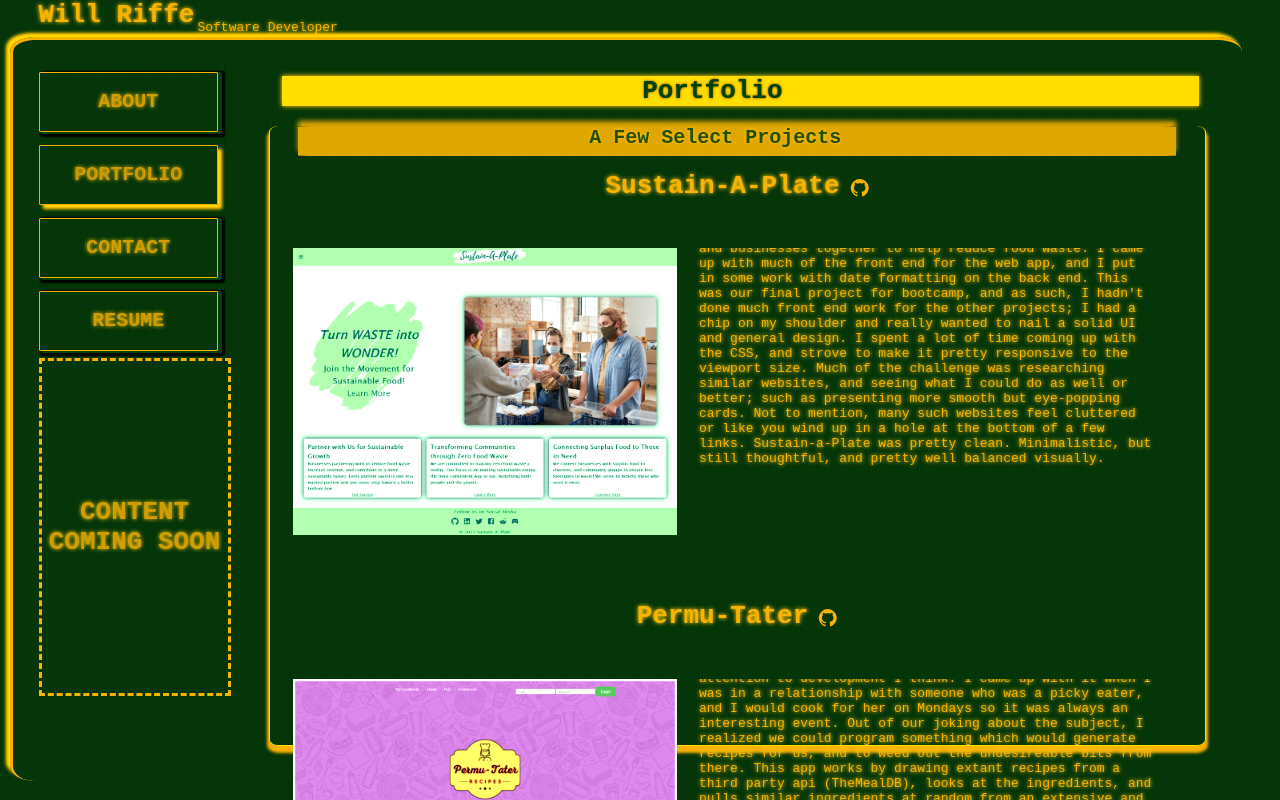
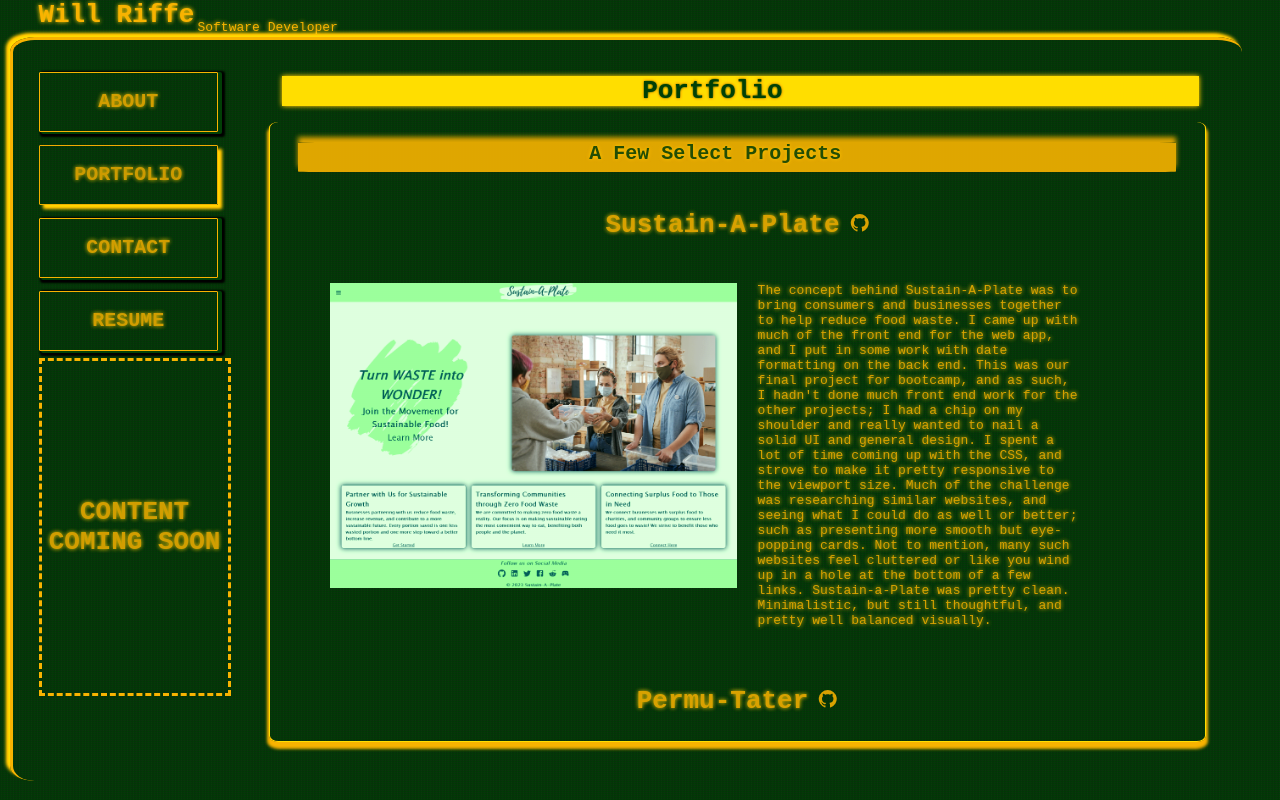
Before and after one commit to Will-Riffe/will-riffe-portfolio, a React (Create React App) app: page /portfolio in a window 1280 px wide. Built offline with nearby package versions, Linux system fonts and the light colour scheme.

Commit message:
Polished portfolio section css and html structure

```diff
--- a/src/components/Portfolio/featured.js
+++ b/src/components/Portfolio/featured.js
@@ -3,7 +3,7 @@ import ProjectView from "./projectView";
 
 function Featured(props) {
   return (
-    <div className="smallScroll">
+    <div className="general smallScroll">
       <ProjectView
         name={"Sustain-A-Plate"}
         src={require("../../assets/Sustain-a-Plate-Page.png")}
--- a/src/components/Portfolio/projectView.js
+++ b/src/components/Portfolio/projectView.js
@@ -4,10 +4,8 @@ import GitHubIcon from "@mui/icons-material/GitHub";
 function ProjectView(props) {
   return (
     <>
-      <br />
       <div className="titleRow">
         <h1>{props.name}</h1>
-
         <a
           href={props.githubLink}
           target="_blank"
@@ -16,23 +14,15 @@ function ProjectView(props) {
           <GitHubIcon />
         </a>
       </div>
-      <div className="portfolio smallScroll">
-
-
-        <a  className="squeezeIn"
-            href={props.link}
-            target="_blank"
-        >
+      <div className="portfolio">
+        <a className="squeezeIn" href={props.link} target="_blank">
           <img src={props.src} alt="Project Screenshot" />
         </a>
-
-        <p
-            className="portfolio"
-        >
+        <p className="portfolio">
           {props.description}
         </p>
-
       </div>
+      <br />
     </>
   );
 }
--- a/src/components/Portfolio/styles.css
+++ b/src/components/Portfolio/styles.css
@@ -1,42 +1,59 @@
+.display-border {
+    border-style: groove;
+  }
 
-.display-border {
-    border-style:groove;
+  a.squeezeIn {
+    width: 90%;
   }
-a.squeezeIn {
-    width:50%;
-}
+
   img {
     width: 100%;
     height: auto;
   }
 
-
   div.portfolio {
-        display:flex;
-        flex-direction:row;
-        align-content: center;
-        height: 87%;
+    display: flex;
+    flex-direction: column;
+    align-items: center; /* Align items in the center */
     width: 95%;
     margin: 5% 2.5% 5% 2.5%;
   }
 
   p.portfolio {
-    width: 60%;
-    margin: -2.5% 2.5% 0 2.5%;
+    width: 90%;
+    margin: 0 2.5% 0 2.5%; /* Adjusted margin */
+    overflow-wrap: normal;
   }
 
   .titleRow {
     display: flex;
-    flex-direction:row;
-    align-content: center;
+    flex-direction: row;
+    align-items: center; /* Align items in the center */
     justify-content: center;
     margin: 0 0 2.5% 0;
   }
 
   svg {
-    margin: 25% 0 0 10px;
+    margin: 0 0 0 10px; /* Adjusted margin */
   }
 
   div.smallScroll {
     overflow: auto;
-    scroll-behavior: smooth;  }
+    scroll-behavior: smooth;
+  }
+
+  @media screen and (min-width: 1024px) {
+    a.squeezeIn {
+      width: 50%;
+    }
+
+    div.portfolio {
+      flex-direction: row; /* Change to row for larger screens */
+      align-items: flex-start; /* Align items to the start for larger screens */
+    }
+
+    p.portfolio {
+      width: 40%; /* Adjusted width for larger screens */
+      margin: 0 2.5% 0 2.5%;
+    }
+  }
--- a/src/styles/styles.css
+++ b/src/styles/styles.css
@@ -2,6 +2,7 @@ article {
   height:75%;
   width:97%;
   margin: 2vh auto 0 auto;
+  overflow: hidden;
 }
 
 .content {
@@ -11,12 +12,13 @@ article {
 }
 
 div.general {
-  margin: 5vw 1vw 1vw 1vw;
+  margin: 1vw 1vw 1vw 1vw;
   padding: 2vw;
   height: 100%;
   text-justify: newspaper;
   animation: flicker2 120s infinite;
   color:var(--textc);
+  overflow: hidden;
 }
 
 main {
```
Also changed, not shown: src/assets/permutater.png. Lines whose indentation alone changed are shown as unchanged.
